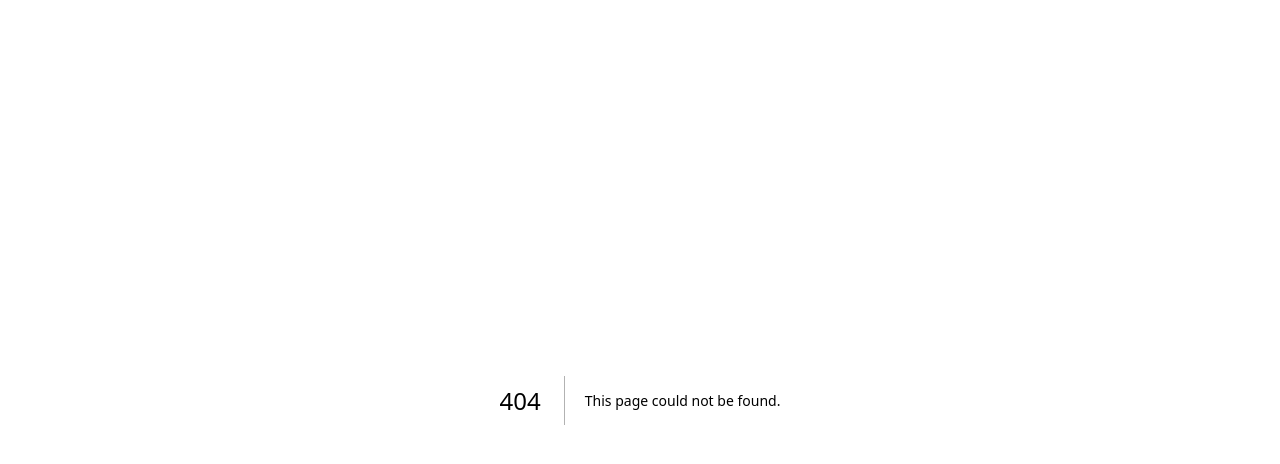
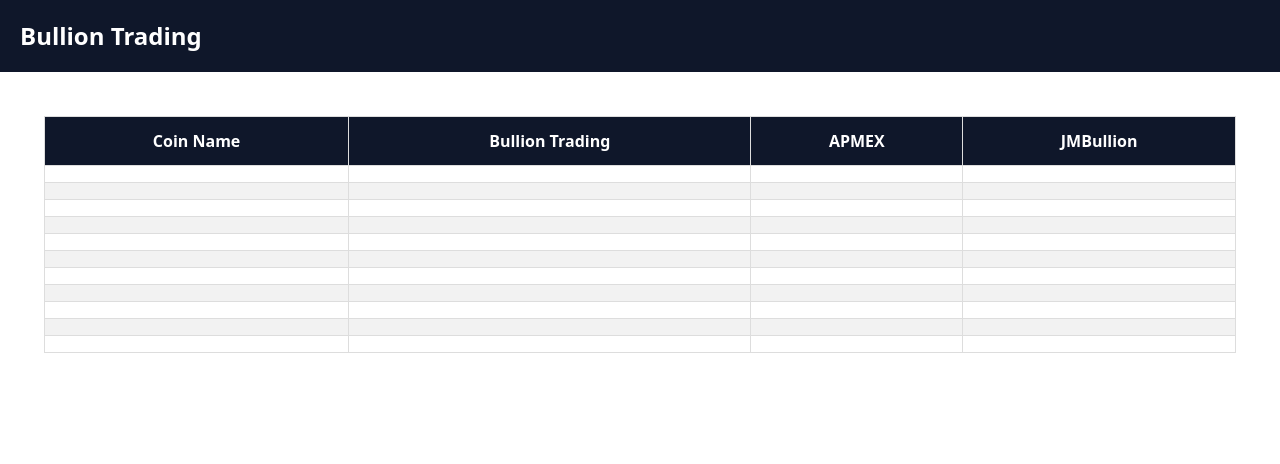
Before and after one commit to Paddy-Nimrod/bullion, a Next.js app: page /coinDetails in a window 1280 px wide. Before the commit this address had no page. Shown: the top 464 px of the page. Built offline with nearby package versions, Linux system fonts and the light colour scheme.

Commit message:
UI enhancement

```diff
--- a/components/coinDetailsComponent.js
+++ b/components/coinDetailsComponent.js
@@ -1,11 +1,90 @@
 import React from "react";
 
-const coinDetailComponent = (props) => {
+const CoinDetailComponent = (props) => {
   return (
     <>
-      <div>coin details page</div>
+      <div className="p-5 md:p-11 lg:p-11 md:w-full lg:w-full m-auto">
+        <table className="coin-table table-auto w-full">
+          <thead className="bg-slate-900">
+            <tr>
+              <th>coin name</th>
+              <th>Bullion Trading</th>
+              <th>APMEX</th>
+              <th>JMBullion</th>
+            </tr>
+          </thead>
+          <tbody>
+            <tr>
+              <td></td>
+              <td></td>
+              <td></td>
+              <td></td>
+            </tr>
+            <tr>
+              <td></td>
+              <td></td>
+              <td></td>
+              <td></td>
+            </tr>
+            <tr>
+              <td></td>
+              <td></td>
+              <td></td>
+              <td></td>
+            </tr>
+            <tr>
+              <td></td>
+              <td></td>
+              <td></td>
+              <td></td>
+            </tr>
+            <tr>
+              <td></td>
+              <td></td>
+              <td></td>
+              <td></td>
+            </tr>
+            <tr>
+              <td></td>
+              <td></td>
+              <td></td>
+              <td></td>
+            </tr>
+            <tr>
+              <td></td>
+              <td></td>
+              <td></td>
+              <td></td>
+            </tr>
+            <tr>
+              <td></td>
+              <td></td>
+              <td></td>
+              <td></td>
+            </tr>
+            <tr>
+              <td></td>
+              <td></td>
+              <td></td>
+              <td></td>
+            </tr>
+            <tr>
+              <td></td>
+              <td></td>
+              <td></td>
+              <td></td>
+            </tr>
+            <tr>
+              <td></td>
+              <td></td>
+              <td></td>
+              <td></td>
+            </tr>
+          </tbody>
+        </table>
+      </div>
     </>
   );
 };
 
-export default coinDetailComponent;
+export default CoinDetailComponent;
--- a/components/homeComponent.js
+++ b/components/homeComponent.js
@@ -1,22 +1,34 @@
+import Link from "next/link";
+
 const HomeComponent = () => {
   return (
     <>
       <div className="grid grid-cols-2 sm:grid-cols-3 md:grid-cols-5 lg:grid-cols-5 gap-1 ">
+        <Link href="/coinDetails">
           <div className="flex justify-center items-center gold-card bg-sky-900 m-5 rounded-md h-20 sm:h-24 md:h-40 text-white text-center ">
             <p>Gold Coin</p>
           </div>
+        </Link>
+        <Link href="/coinDetails">
           <div className="flex justify-center items-center bg-sky-900 m-5 rounded-md h-20 sm:h-24 md:h-40 text-white text-center ">
             <p>Gold Bars</p>
           </div>
+        </Link>
+        <Link href="/coinDetails">
           <div className="flex justify-center items-center silver-card m-5 rounded-md h-20 sm:h-24 md:h-40 text-white text-center ">
             <p>Silver Coin</p>
           </div>
+        </Link>
+        <Link href="/coinDetails">
           <div className="flex justify-center items-center bg-sky-900 m-5 rounded-md h-20 sm:h-24 md:h-40 text-white text-center ">
             <p>Silver bar</p>
           </div>
+        </Link>
+        <Link href="/coinDetails">
           <div className="flex justify-center items-center bg-sky-900 m-5 rounded-md h-20 sm:h-24 md:h-40 text-white text-center ">
             <p>silver Rounds</p>
           </div>
+        </Link>
       </div>
       <div className="p-5 md:p-11 lg:p-11 md:w-full lg:w-full m-auto">
         <table className="coin-table table-auto w-full">
--- a/pages/coinDetail.js
+++ /dev/null
@@ -1,7 +0,0 @@
-import React from "react";
-
-const CoinDetailPage = (props) => {
-  return <>{props.name}</>;
-};
-
-export default CoinDetailPage;
--- /dev/null
+++ b/pages/coinDetails.js
@@ -0,0 +1,14 @@
+import React from "react";
+import Header from "../components/header";
+import CoinDetailComponent from "../components/coinDetailsComponent";
+
+const CoinDetailPage = (props) => {
+  return (
+    <>
+      <Header />
+      <CoinDetailComponent />
+    </>
+  );
+};
+
+export default CoinDetailPage;
```
Lines whose indentation alone changed are shown as unchanged.
